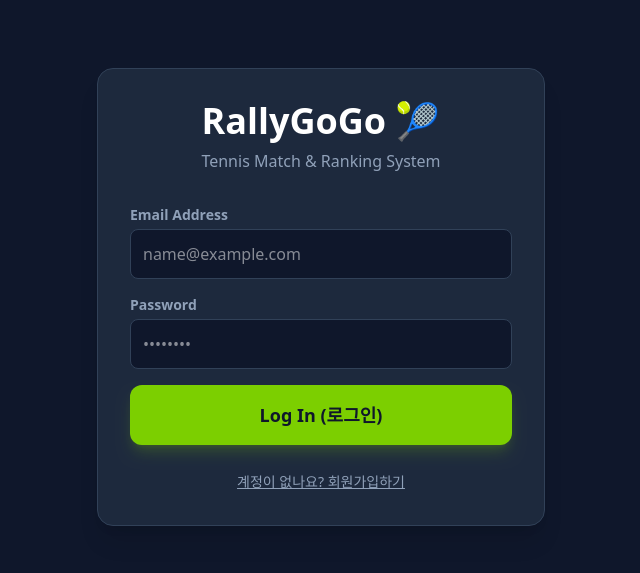
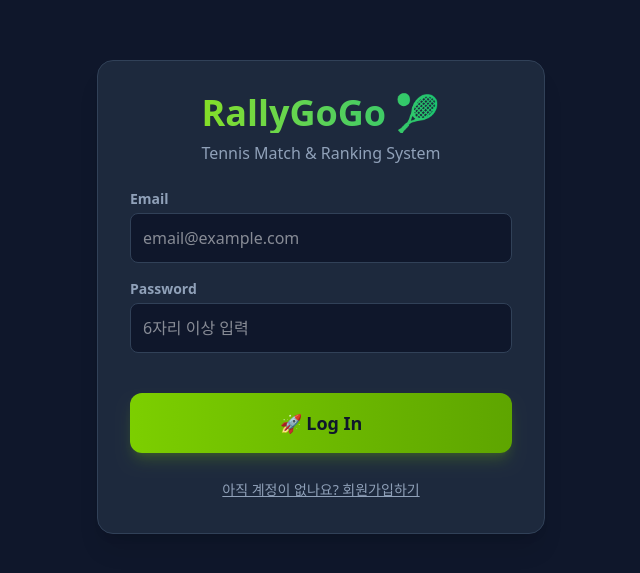
Before and after one commit to RallyGoGo/RallyGoGo, a React (Vite) app: page / in a window 1280 px wide. Shown: the part 103-676 px from the top of the page, without its empty margins (319-959 px from the left). Built offline with nearby package versions, Linux system fonts and the light colour scheme; no server answers; the database is empty.

Commit message:
Restore full profile signup

```diff
--- a/src/components/Auth.tsx
+++ b/src/components/Auth.tsx
@@ -3,9 +3,26 @@ import { supabase } from '../lib/supabase';
 
 export default function Auth() {
     const [loading, setLoading] = useState(false);
+    const [isSignUp, setIsSignUp] = useState(false); // 로그인 vs 회원가입 모드
+
+    // 입력 폼 데이터
     const [email, setEmail] = useState('');
     const [password, setPassword] = useState('');
-    const [isSignUp, setIsSignUp] = useState(false); // 회원가입 모드인지 확인
+    const [name, setName] = useState('');
+    const [gender, setGender] = useState('Male'); // 기본값 남성
+    const [ntrp, setNtrp] = useState(2.5); // 기본 NTRP
+
+    // NTRP 설명 데이터
+    const getNtrpDescription = (score: number) => {
+        if (score <= 1.5) return "🎾 입문자: 이제 막 레슨을 시작했어요.";
+        if (score <= 2.0) return "초급: 랠리가 조금씩 되지만 아직 서툴러요.";
+        if (score <= 2.5) return "초중급: 느린 공은 랠리가 가능해요 (동호인 입문).";
+        if (score <= 3.0) return "중급: 중간 속도의 공을 꾸준히 넘길 수 있어요.";
+        if (score <= 3.5) return "중상급: 네트 플레이가 가능하고 컨트롤이 좋아졌어요.";
+        if (score <= 4.0) return "상급: 스핀과 파워를 자유롭게 구사해요 (동호인 고수).";
+        if (score <= 4.5) return "최상급: 파워와 꾸준함을 모두 갖췄어요.";
+        return "🔥 선수급: 설명이 필요 없는 수준!";
+    };
 
     const handleAuth = async (e: React.FormEvent) => {
         e.preventDefault();
@@ -13,22 +30,51 @@ export default function Auth() {
 
         try {
             if (isSignUp) {
-                // 회원가입 처리
-                const { error } = await supabase.auth.signUp({
+                // [회원가입]
+                // 1. Supabase 계정 생성
+                const { data, error: signUpError } = await supabase.auth.signUp({
                     email,
                     password,
                 });
-                if (error) throw error;
-                alert('회원가입 성공! 이제 로그인해주세요.');
-                setIsSignUp(false); // 로그인 모드로 전환
+                if (signUpError) throw signUpError;
+
+                // 2. 추가 정보(이름, 성별, NTRP, 초기 ELO)를 profiles 테이블에 저장
+                if (data.user) {
+                    // 초기 ELO 점수 계산 공식: 기본 1000점 + (NTRP * 100)
+                    // 예: NTRP 2.5 = 1250점 시작
+                    const initialElo = 1000 + (ntrp * 100);
+
+                    const { error: profileError } = await supabase.from('profiles').insert({
+                        id: data.user.id, // 계정 ID와 똑같이 맞춤
+                        email: email,
+                        name: name,
+                        gender: gender,
+                        ntrp: ntrp,
+                        is_guest: false,
+                        // 각종 게임 모드별 초기 점수 설정
+                        elo_singles: initialElo,
+                        elo_doubles: initialElo,
+                        elo_mixed_doubles: initialElo,
+                        elo_men_doubles: initialElo,
+                        elo_women_doubles: initialElo,
+                    });
+
+                    if (profileError) {
+                        // 프로필 저장 실패 시 (혹시 모르니 알림)
+                        console.error('Profile Error:', profileError);
+                        alert('가입은 됐는데 프로필 저장에 실패했습니다. 관리자에게 문의하세요.');
+                    } else {
+                        alert(`환영합니다, ${name}님! 회원가입이 완료되었습니다.`);
+                        setIsSignUp(false); // 로그인 화면으로 전환
+                    }
+                }
             } else {
-                // 로그인 처리
+                // [로그인]
                 const { error } = await supabase.auth.signInWithPassword({
                     email,
                     password,
                 });
                 if (error) throw error;
-                // 로그인 성공 시 자동으로 화면이 전환됩니다 (App.tsx에서 감지)
             }
         } catch (error: any) {
             alert(error.error_description || error.message);
@@ -38,54 +84,71 @@ export default function Auth() {
     };
 
     return (
-        <div className="flex flex-col items-center justify-center min-h-screen bg-slate-900 text-white p-4">
+        <div className="flex flex-col items-center justify-center min-h-screen bg-slate-900 text-white p-4 animate-fadeIn">
             <div className="max-w-md w-full bg-slate-800 p-8 rounded-2xl shadow-xl border border-slate-700">
-                <div className="text-center mb-8">
-                    <h1 className="text-4xl font-black text-white mb-2 flex justify-center items-center gap-2">
+                <div className="text-center mb-6">
+                    <h1 className="text-4xl font-black text-transparent bg-clip-text bg-gradient-to-r from-lime-400 to-emerald-500 mb-2">
                         RallyGoGo 🎾
                     </h1>
                     <p className="text-slate-400">Tennis Match & Ranking System</p>
                 </div>
 
                 <form onSubmit={handleAuth} className="space-y-4">
+                    {/* 로그인/회원가입 공통: 이메일 & 비번 */}
                     <div>
-                        <label className="block text-sm font-bold text-slate-400 mb-1">Email Address</label>
-                        <input
-                            type="email"
-                            placeholder="name@example.com"
-                            value={email}
-                            onChange={(e) => setEmail(e.target.value)}
-                            className="w-full bg-slate-900 border border-slate-700 rounded-lg p-3 text-white focus:ring-2 focus:ring-lime-400 focus:outline-none transition-all"
-                            required
-                        />
+                        <label className="block text-sm font-bold text-slate-400 mb-1">Email</label>
+                        <input type="email" placeholder="email@example.com" value={email} onChange={e => setEmail(e.target.value)} className="w-full bg-slate-900 border border-slate-700 rounded-lg p-3 focus:outline-none focus:border-lime-500" required />
                     </div>
                     <div>
                         <label className="block text-sm font-bold text-slate-400 mb-1">Password</label>
-                        <input
-                            type="password"
-                            placeholder="••••••••"
-                            value={password}
-                            onChange={(e) => setPassword(e.target.value)}
-                            className="w-full bg-slate-900 border border-slate-700 rounded-lg p-3 text-white focus:ring-2 focus:ring-lime-400 focus:outline-none transition-all"
-                            required
-                            minLength={6}
-                        />
+                        <input type="password" placeholder="6자리 이상 입력" value={password} onChange={e => setPassword(e.target.value)} className="w-full bg-slate-900 border border-slate-700 rounded-lg p-3 focus:outline-none focus:border-lime-500" required minLength={6} />
                     </div>
-                    <button
-                        type="submit"
-                        disabled={loading}
-                        className="w-full bg-lime-500 hover:bg-lime-400 text-slate-900 font-black py-4 rounded-xl text-lg transition-colors shadow-lg shadow-lime-500/20 disabled:opacity-50 disabled:cursor-not-allowed"
-                    >
-                        {loading ? 'Processing...' : (isSignUp ? 'Sign Up (회원가입)' : 'Log In (로그인)')}
+
+                    {/* ✨ 회원가입 모드일 때만 보이는 추가 정보들 ✨ */}
+                    {isSignUp && (
+                        <div className="space-y-4 pt-4 border-t border-slate-700 animate-slideDown">
+                            <div>
+                                <label className="block text-sm font-bold text-slate-400 mb-1">Name (Nickname)</label>
+                                <input type="text" placeholder="홍길동" value={name} onChange={e => setName(e.target.value)} className="w-full bg-slate-900 border border-slate-700 rounded-lg p-3 focus:outline-none focus:border-lime-500" required />
+                            </div>
+
+                            <div>
+                                <label className="block text-sm font-bold text-slate-400 mb-1">Gender</label>
+                                <div className="flex gap-4">
+                                    <label className={`flex-1 p-3 rounded-lg border cursor-pointer text-center font-bold ${gender === 'Male' ? 'bg-blue-600 border-blue-500' : 'bg-slate-900 border-slate-700'}`}>
+                                        <input type="radio" name="gender" value="Male" checked={gender === 'Male'} onChange={() => setGender('Male')} className="hidden" /> 👨 남성
+                                    </label>
+                                    <label className={`flex-1 p-3 rounded-lg border cursor-pointer text-center font-bold ${gender === 'Female' ? 'bg-rose-600 border-rose-500' : 'bg-slate-900 border-slate-700'}`}>
+                                        <input type="radio" name="gender" value="Female" checked={gender === 'Female'} onChange={() => setGender('Female')} className="hidden" /> 👩 여성
+                                    </label>
+                                </div>
+                            </div>
+
+                            <div>
+                                <label className="block text-sm font-bold text-slate-400 mb-2 flex justify-between">
+                                    <span>NTRP Level</span>
+                                    <span className="text-lime-400 font-mono text-lg">{ntrp.toFixed(1)}</span>
+                                </label>
+                                <input
+                                    type="range" min="1.0" max="7.0" step="0.5"
+                                    value={ntrp} onChange={e => setNtrp(parseFloat(e.target.value))}
+                                    className="w-full accent-lime-500 h-2 bg-slate-700 rounded-lg appearance-none cursor-pointer"
+                                />
+                                <p className="text-xs text-emerald-400 mt-2 text-center font-medium bg-emerald-400/10 p-2 rounded">
+                                    {getNtrpDescription(ntrp)}
+                                </p>
+                            </div>
+                        </div>
+                    )}
+
+                    <button type="submit" disabled={loading} className="w-full bg-gradient-to-r from-lime-500 to-lime-600 hover:from-lime-400 hover:to-lime-500 text-slate-900 font-black py-4 rounded-xl text-lg shadow-lg shadow-lime-500/20 mt-6">
+                        {loading ? 'Processing...' : (isSignUp ? '✨ Sign Up (가입완료)' : '🚀 Log In')}
                     </button>
                 </form>
 
                 <div className="mt-6 text-center">
-                    <button
-                        onClick={() => setIsSignUp(!isSignUp)}
-                        className="text-slate-400 hover:text-white underline text-sm"
-                    >
-                        {isSignUp ? '이미 계정이 있나요? 로그인하기' : '계정이 없나요? 회원가입하기'}
+                    <button onClick={() => setIsSignUp(!isSignUp)} className="text-slate-400 hover:text-white underline text-sm transition-colors">
+                        {isSignUp ? '이미 계정이 있나요? 로그인하러 가기' : '아직 계정이 없나요? 회원가입하기'}
                     </button>
                 </div>
             </div>
```
